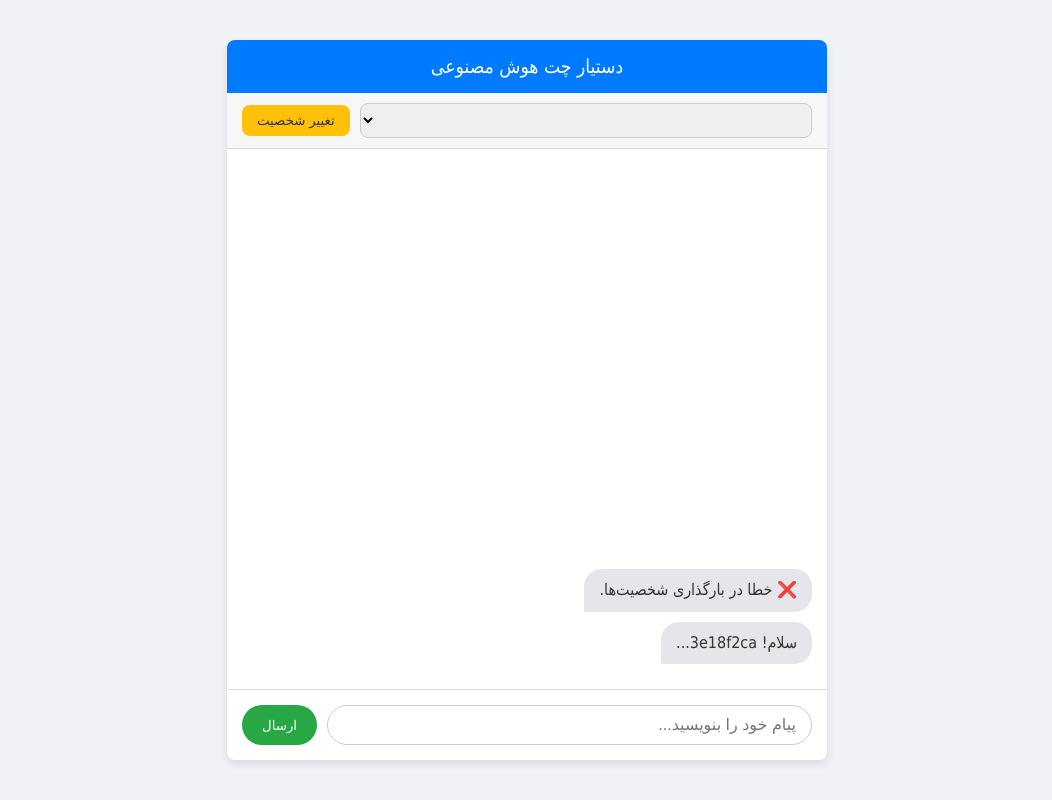
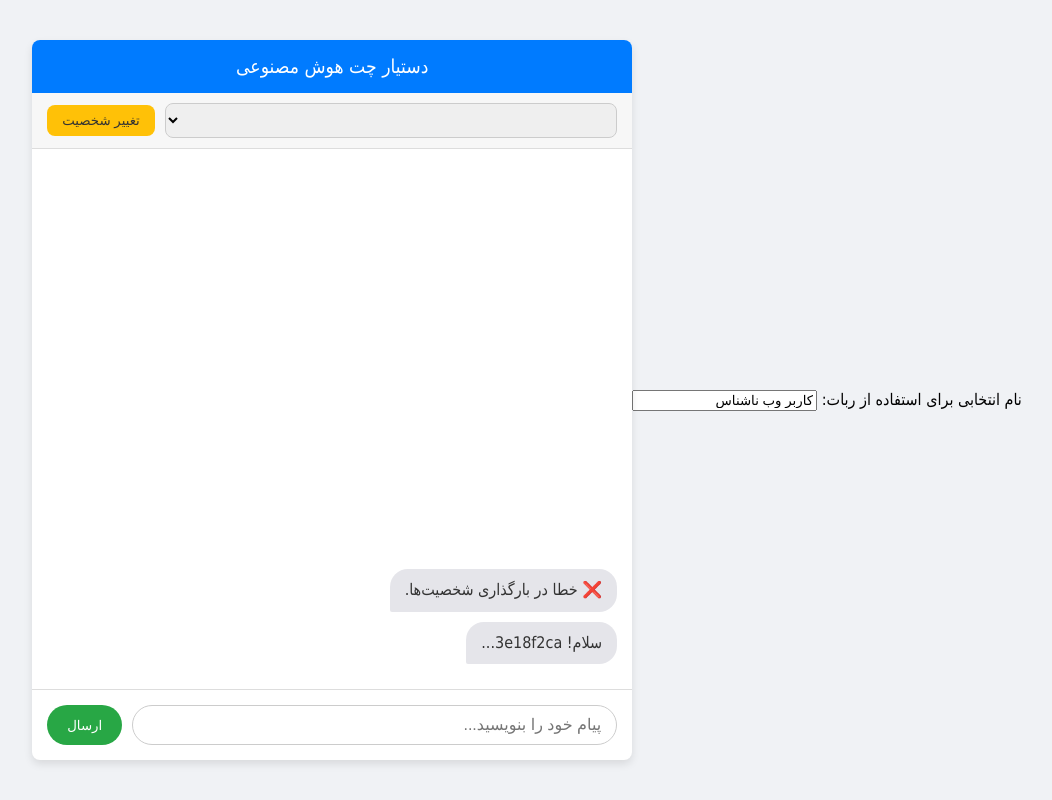
Before and after one commit to oximika85/gemini-web-mika, a plain HTML site: page index.html in a window 1280 px wide. Shown: the whole page, without its empty margins (113-1165 px from the left). Drawn offline with Linux system fonts and the light colour scheme; no server answers.

Commit message:
Update index.html

```diff
--- a/index.html
+++ b/index.html
@@ -49,6 +49,15 @@
     </style>
 </head>
 <body>
+
+
+    <div class="nickname-container">
+    <label for="nickname">نام انتخابی برای استفاده از ربات:</label>
+    <input type="text" id="nickname" value="کاربر وب ناشناس" placeholder="یک اسم انتخاب کنید">
+</div>
+
+
+
     <div class="chat-container">
         <div class="chat-header">دستیار چت هوش مصنوعی</div>
 
@@ -65,6 +74,7 @@
             </div>
         </div>
     </div>
+
 
     <script>
         const chatBox = document.getElementById('chatBox');
@@ -199,4 +209,5 @@
 
     </script>
 </body>
+
 </html>
```
